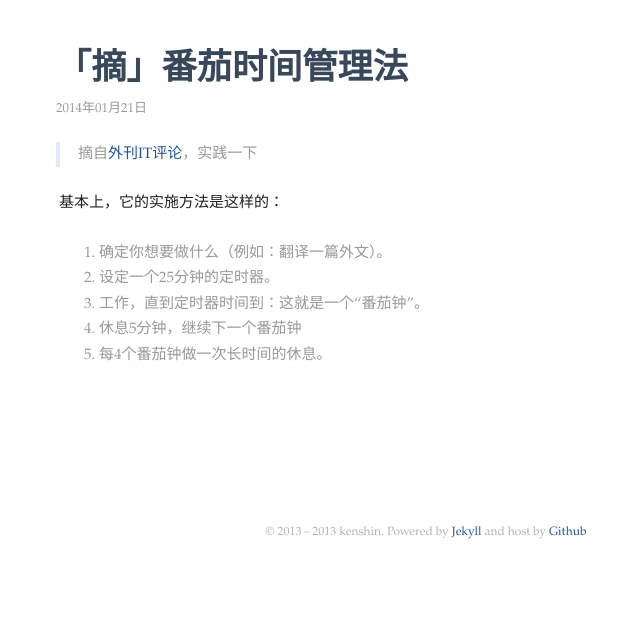
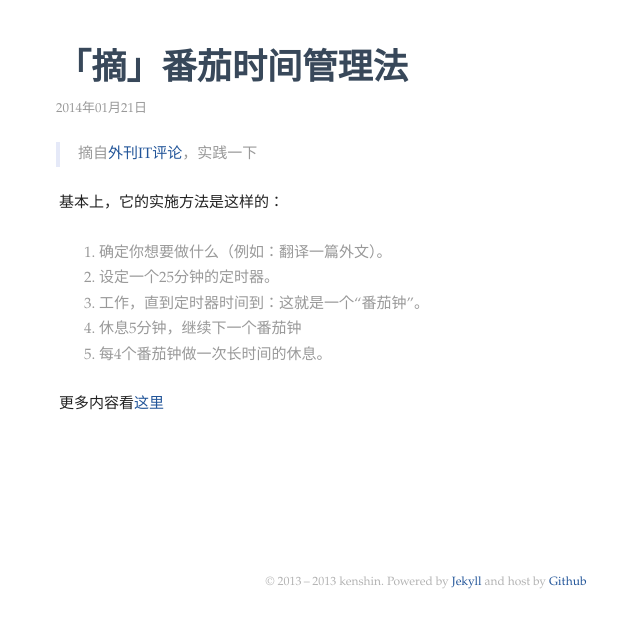
Before and after one commit to kenshinlin/archives, a Jekyll site: the page built from _posts/2014-1-21-tomatoTimer.md, in a window 1280 px wide. Shown: the top 628 px of the page, without its empty margins (214-854 px from the left). Built offline with Jekyll 4.4.1, drawn with Linux system fonts in a browser that asks for light colours; comment, search, counter and statistics services are not loaded.

Commit message:
Update 2014-1-21-tomatoTimer.md

```diff
--- a/_posts/2014-1-21-tomatoTimer.md
+++ b/_posts/2014-1-21-tomatoTimer.md
@@ -14,3 +14,5 @@ title:  「摘」番茄时间管理法
 3. 工作，直到定时器时间到：这就是一个“番茄钟”。
 4. 休息5分钟，继续下一个番茄钟
 5. 每4个番茄钟做一次长时间的休息。
+
+更多内容看[这里](http://beenhero.com/improve-remote-work-productivity/)
```
